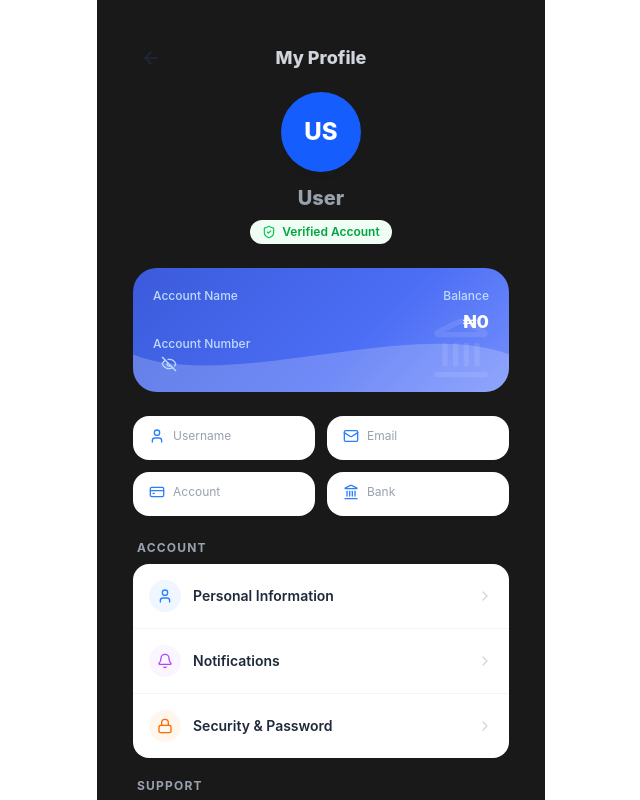
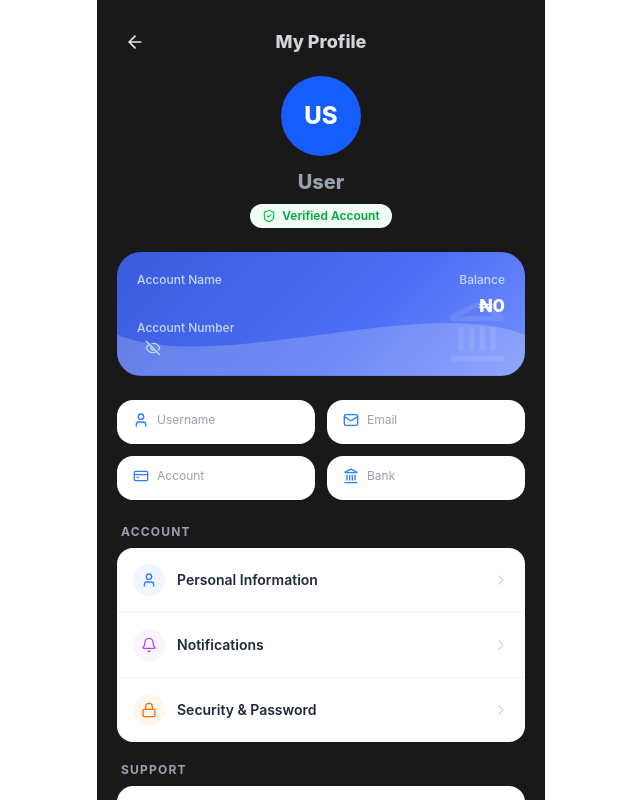
Before and after one commit to DanielApple05/Banking, a React (Vite) app in the folder frontend/: page /profile in a window 1280 px wide. Both pictures are taken after a click on the button 644 px from the left and 366 px from the top of the page. Shown: the top 800 px of the page, without its empty margins (319-959 px from the left). Built offline with nearby package versions, Linux system fonts and the light colour scheme; no server answers.

Commit message:
style: update button icon color and remove unnecessary padding in Profile component

```diff
--- a/frontend/src/assets/pages/profile.jsx
+++ b/frontend/src/assets/pages/profile.jsx
@@ -74,11 +74,11 @@ const Profile
     ];
     return (
       <>
-        <div className=" bg-black/90 backdrop-blur-md p-4 min-h-screen max-w-md mx-auto flex text-white overflow-y-auto flex-col ">
+        <div className=" bg-black/90 backdrop-blur-md min-h-screen max-w-md mx-auto flex text-white overflow-y-auto flex-col ">
           {/* Header */}
           <div className="flex items-center justify-between px-5 pt-6 pb-4">
             <button onClick={() => navigate(-1)} className="p-2 rounded-full hover:bg-gray-100 transition">
-              <ArrowLeft className="w-5 h-5 text-gray-800" />
+              <ArrowLeft className="w-5 h-5 text-gray-200" />
             </button>
             <h1 className="text-lg font-extrabold text-gray-300">My Profile</h1>
             <div className="w-9" />
```
